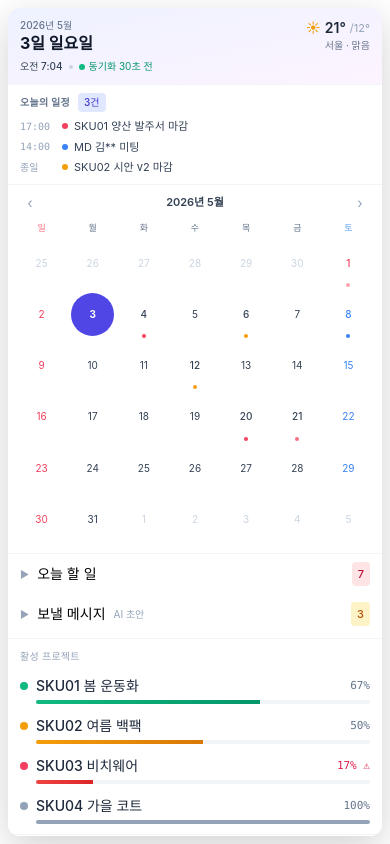
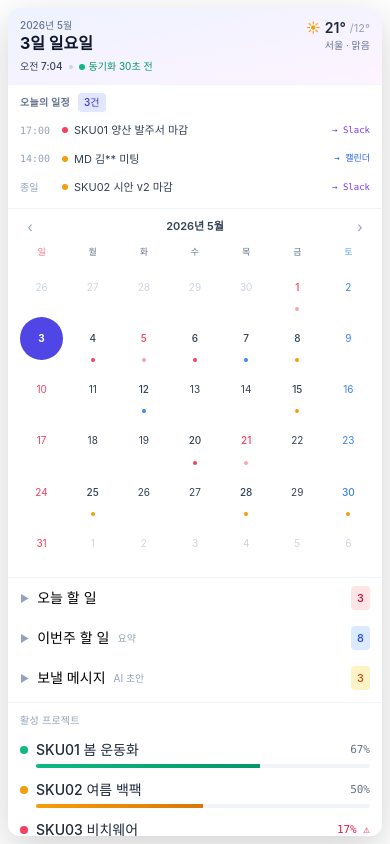
Before and after one commit to lsh135401-hue/designer-dashboard-, a website: page app/src/index.html in a window 390 px wide. Drawn offline with nearby package versions, Linux system fonts and the light colour scheme.

Commit message:
feat(popover): clickable calendar dates → updates events list + 이번주 할 일 toggle

```diff
--- a/app/src/index.html
+++ b/app/src/index.html
@@ -75,37 +75,22 @@
     </div>
   </div>
 
-  <!-- 오늘의 일정 -->
+  <!-- 선택한 날짜의 일정 (캘린더에서 클릭한 날짜) -->
   <div class="px-3 py-2 border-b border-slate-100">
     <div class="flex items-center gap-2 mb-1.5">
-      <span class="text-[10px] uppercase tracking-wide text-slate-500 font-semibold">오늘의 일정</span>
-      <span class="text-[10px] px-1.5 py-0.5 rounded bg-indigo-100 text-indigo-700 font-medium">3건</span>
+      <span id="events-date-label" class="text-[10px] uppercase tracking-wide text-slate-500 font-semibold">오늘의 일정</span>
+      <span id="events-count" class="text-[10px] px-1.5 py-0.5 rounded bg-indigo-100 text-indigo-700 font-medium">0건</span>
+      <button id="events-back-today" onclick="selectDate(TODAY_ISO)" class="ml-auto text-[10px] text-indigo-600 hover:underline hidden">오늘로</button>
     </div>
-    <div class="space-y-1 text-[11px]">
-      <div class="flex items-center gap-1.5 text-slate-700">
-        <span class="font-mono text-[10px] text-slate-400 w-9">17:00</span>
-        <span class="w-1.5 h-1.5 rounded-full bg-rose-500 shrink-0"></span>
-        <span class="truncate">SKU01 양산 발주서 마감</span>
-      </div>
-      <div class="flex items-center gap-1.5 text-slate-700">
-        <span class="font-mono text-[10px] text-slate-400 w-9">14:00</span>
-        <span class="w-1.5 h-1.5 rounded-full bg-blue-500 shrink-0"></span>
-        <span class="truncate">MD 김** 미팅</span>
-      </div>
-      <div class="flex items-center gap-1.5 text-slate-700">
-        <span class="font-mono text-[10px] text-slate-400 w-9">종일</span>
-        <span class="w-1.5 h-1.5 rounded-full bg-amber-500 shrink-0"></span>
-        <span class="truncate">SKU02 시안 v2 마감</span>
-      </div>
-    </div>
+    <div id="events-list" class="space-y-1 text-[11px]"></div>
   </div>
 
-  <!-- 미니 월간 캘린더 -->
+  <!-- 미니 월간 캘린더 (날짜 클릭 → 위 일정 갱신) -->
   <div class="px-2 py-2 border-b border-slate-100">
     <div class="flex items-center justify-between mb-1 px-1">
-      <button class="text-slate-400 hover:text-slate-700 text-sm leading-none w-5 h-5 grid place-items-center">‹</button>
-      <span class="text-[11px] font-semibold text-slate-700">2026년 5월</span>
-      <button class="text-slate-400 hover:text-slate-700 text-sm leading-none w-5 h-5 grid place-items-center">›</button>
+      <button onclick="navMonth(-1)" class="text-slate-400 hover:text-slate-700 text-sm leading-none w-5 h-5 grid place-items-center">‹</button>
+      <span id="cal-month-label" class="text-[11px] font-semibold text-slate-700">2026년 5월</span>
+      <button onclick="navMonth(1)" class="text-slate-400 hover:text-slate-700 text-sm leading-none w-5 h-5 grid place-items-center">›</button>
     </div>
     <div class="grid grid-cols-7 text-[9px] text-center font-medium">
       <div class="text-rose-400 py-1">일</div>
@@ -116,130 +101,26 @@
       <div class="text-slate-500 py-1">금</div>
       <div class="text-blue-400 py-1">토</div>
     </div>
-    <div class="grid grid-cols-7 text-[10px] text-center">
-      <div class="aspect-square grid place-items-center text-slate-300">25</div>
-      <div class="aspect-square grid place-items-center text-slate-300">26</div>
-      <div class="aspect-square grid place-items-center text-slate-300">27</div>
-      <div class="aspect-square grid place-items-center text-slate-300">28</div>
-      <div class="aspect-square grid place-items-center text-slate-300">29</div>
-      <div class="aspect-square grid place-items-center text-slate-300">30</div>
-      <div class="aspect-square relative grid place-items-center text-rose-500 font-medium">
-        <span>1</span>
-        <span class="absolute bottom-0.5 left-1/2 -translate-x-1/2 w-1 h-1 rounded-full bg-rose-300"></span>
-      </div>
-      <div class="aspect-square relative grid place-items-center text-rose-500">2</div>
-      <div class="aspect-square relative grid place-items-center">
-        <span class="absolute inset-1 rounded-full bg-indigo-600"></span>
-        <span class="relative text-white font-bold">3</span>
-        <span class="absolute bottom-0 left-1/2 -translate-x-1/2 flex gap-[2px]">
-          <span class="w-[3px] h-[3px] rounded-full bg-white"></span>
-          <span class="w-[3px] h-[3px] rounded-full bg-white"></span>
-          <span class="w-[3px] h-[3px] rounded-full bg-white"></span>
-        </span>
-      </div>
-      <div class="aspect-square relative grid place-items-center text-slate-700 font-medium">
-        <span>4</span>
-        <span class="absolute bottom-0.5 left-1/2 -translate-x-1/2 w-1 h-1 rounded-full bg-rose-500"></span>
-      </div>
-      <div class="aspect-square relative grid place-items-center text-slate-700">5</div>
-      <div class="aspect-square relative grid place-items-center text-slate-700 font-medium">
-        <span>6</span>
-        <span class="absolute bottom-0.5 left-1/2 -translate-x-1/2 w-1 h-1 rounded-full bg-amber-500"></span>
-      </div>
-      <div class="aspect-square relative grid place-items-center text-slate-700">7</div>
-      <div class="aspect-square relative grid place-items-center text-blue-500 font-medium">
-        <span>8</span>
-        <span class="absolute bottom-0.5 left-1/2 -translate-x-1/2 w-1 h-1 rounded-full bg-blue-500"></span>
-      </div>
-      <div class="aspect-square grid place-items-center text-rose-500">9</div>
-      <div class="aspect-square grid place-items-center text-slate-700">10</div>
-      <div class="aspect-square grid place-items-center text-slate-700">11</div>
-      <div class="aspect-square relative grid place-items-center text-slate-700 font-medium">
-        <span>12</span>
-        <span class="absolute bottom-0.5 left-1/2 -translate-x-1/2 w-1 h-1 rounded-full bg-amber-500"></span>
-      </div>
-      <div class="aspect-square grid place-items-center text-slate-700">13</div>
-      <div class="aspect-square grid place-items-center text-slate-700">14</div>
-      <div class="aspect-square grid place-items-center text-blue-500">15</div>
-      <div class="aspect-square grid place-items-center text-rose-500">16</div>
-      <div class="aspect-square grid place-items-center text-slate-700">17</div>
-      <div class="aspect-square grid place-items-center text-slate-700">18</div>
-      <div class="aspect-square grid place-items-center text-slate-700">19</div>
-      <div class="aspect-square relative grid place-items-center text-slate-700 font-medium">
-        <span>20</span>
-        <span class="absolute bottom-0.5 left-1/2 -translate-x-1/2 w-1 h-1 rounded-full bg-rose-500"></span>
-      </div>
-      <div class="aspect-square relative grid place-items-center text-slate-700 font-medium">
-        <span>21</span>
-        <span class="absolute bottom-0.5 left-1/2 -translate-x-1/2 w-1 h-1 rounded-full bg-rose-400"></span>
-      </div>
-      <div class="aspect-square grid place-items-center text-blue-500">22</div>
-      <div class="aspect-square grid place-items-center text-rose-500">23</div>
-      <div class="aspect-square grid place-items-center text-slate-700">24</div>
-      <div class="aspect-square grid place-items-center text-slate-700">25</div>
-      <div class="aspect-square grid place-items-center text-slate-700">26</div>
-      <div class="aspect-square grid place-items-center text-slate-700">27</div>
-      <div class="aspect-square grid place-items-center text-slate-700">28</div>
-      <div class="aspect-square grid place-items-center text-blue-500">29</div>
-      <div class="aspect-square grid place-items-center text-rose-500">30</div>
-      <div class="aspect-square grid place-items-center text-slate-700">31</div>
-      <div class="aspect-square grid place-items-center text-slate-300">1</div>
-      <div class="aspect-square grid place-items-center text-slate-300">2</div>
-      <div class="aspect-square grid place-items-center text-slate-300">3</div>
-      <div class="aspect-square grid place-items-center text-slate-300">4</div>
-      <div class="aspect-square grid place-items-center text-slate-300">5</div>
-    </div>
+    <div id="cal-grid" class="grid grid-cols-7 text-[10px] text-center"></div>
   </div>
 
-  <!-- 오늘 할 일 (토글) -->
-  <details>
+  <!-- 오늘 할 일 (토글, JS 렌더) -->
+  <details id="today-tasks-toggle">
     <summary class="block px-3 py-2 flex items-center gap-2 text-sm hover:bg-slate-50">
       <span class="toggle-arrow text-slate-400">▶</span> 오늘 할 일
-      <span class="ml-auto text-[11px] px-1.5 py-0.5 rounded bg-rose-100 text-rose-700 font-medium">7</span>
+      <span id="today-tasks-count" class="ml-auto text-[11px] px-1.5 py-0.5 rounded bg-rose-100 text-rose-700 font-medium">0</span>
     </summary>
-    <div class="bg-slate-50/60 border-y border-slate-100 py-1">
-      <a href="#" onclick='openInChannel(event,"slack","#factory-A","사장님 안녕하세요. SKU01 양산 발주서 17시까지 회신 부탁드립니다. 사이즈표 누락 건 함께 확인해주세요.","Slack #factory-A")' class="flex items-center gap-1.5 px-3 py-1.5 text-[11px] hover:bg-white">
-        <span class="font-mono text-[10px] text-slate-400 w-9">17:00</span>
-        <span class="w-1.5 h-1.5 rounded-full bg-rose-500 shrink-0"></span>
-        <span class="flex-1 truncate text-slate-700">SKU01 양산 발주서 마감</span>
-        <span class="text-[9px] text-violet-600 font-mono">→ Slack</span>
-      </a>
-      <a href="#" onclick='openInChannel(event,"slack","DM @md_kim","김** 님, SKU01 사이즈 컨펌 한 번만 더 부탁드릴게요. 어제 230 라인 도면 반영됐는지 확인이 필요합니다.","Slack DM @md_kim")' class="flex items-center gap-1.5 px-3 py-1.5 text-[11px] hover:bg-white">
-        <span class="font-mono text-[10px] text-slate-400 w-9">오전</span>
-        <span class="w-1.5 h-1.5 rounded-full bg-rose-500 shrink-0"></span>
-        <span class="flex-1 truncate text-slate-700">MD 사이즈 컨펌 요청</span>
-        <span class="text-[9px] text-violet-600 font-mono">→ Slack</span>
-      </a>
-      <a href="#" onclick='openInChannel(event,"slack","DM @md_kim","김** 님, SKU02 시안 v2 검토 부탁드립니다. 14시 미팅 전에 확인 가능하실까요?","Slack DM @md_kim")' class="flex items-center gap-1.5 px-3 py-1.5 text-[11px] hover:bg-white">
-        <span class="font-mono text-[10px] text-slate-400 w-9">12:00</span>
-        <span class="w-1.5 h-1.5 rounded-full bg-amber-500 shrink-0"></span>
-        <span class="flex-1 truncate text-slate-700">SKU02 시안 v2 마감</span>
-        <span class="text-[9px] text-violet-600 font-mono">→ Slack</span>
-      </a>
-      <a href="#" onclick='openInChannel(event,"slack","#factory-VN","Hi Linh, could you share the QC checklist for SKU03? We are 2 days behind and need to align by EOD.","Slack #factory-VN")' class="flex items-center gap-1.5 px-3 py-1.5 text-[11px] hover:bg-white">
-        <span class="font-mono text-[10px] text-slate-400 w-9">오후</span>
-        <span class="w-1.5 h-1.5 rounded-full bg-rose-500 shrink-0"></span>
-        <span class="flex-1 truncate text-slate-700">SKU03 QC 점검 (지연)</span>
-        <span class="text-[9px] text-violet-600 font-mono">→ Slack</span>
-      </a>
-      <a href="#" onclick='openInChannel(event,"gmail","factory-b@example.com","공장B 관계자님, SKU04 견적서 확인 감사합니다. 단가 협의 가능 여부 회신 부탁드립니다.","Gmail")' class="flex items-center gap-1.5 px-3 py-1.5 text-[11px] hover:bg-white">
-        <span class="font-mono text-[10px] text-slate-400 w-9">오후</span>
-        <span class="w-1.5 h-1.5 rounded-full bg-blue-500 shrink-0"></span>
-        <span class="flex-1 truncate text-slate-700">공장B 견적 회신</span>
-        <span class="text-[9px] text-rose-600 font-mono">→ Gmail</span>
-      </a>
-      <a href="#" onclick='openInChannel(event,"slack","DM @md_kim","오늘 14시 미팅 어젠다: SKU02 시안 v2, SKU01 양산 일정, 비치웨어 지연 대응. 자료 공유드립니다.","Slack DM")' class="flex items-center gap-1.5 px-3 py-1.5 text-[11px] hover:bg-white">
-        <span class="font-mono text-[10px] text-slate-400 w-9">14:00</span>
-        <span class="w-1.5 h-1.5 rounded-full bg-blue-500 shrink-0"></span>
-        <span class="flex-1 truncate text-slate-700">MD 미팅 준비</span>
-        <span class="text-[9px] text-violet-600 font-mono">→ Slack</span>
-      </a>
-      <a href="#" onclick='openInChannel(event,"notion","",""," ")' class="flex items-center gap-1.5 px-3 py-1.5 text-[11px] hover:bg-white opacity-60">
-        <span class="font-mono text-[10px] text-slate-400 w-9">완료</span>
-        <span class="w-1.5 h-1.5 rounded-full bg-emerald-500 shrink-0"></span>
-        <span class="flex-1 truncate text-slate-500 line-through">아침 메일 정리</span>
-      </a>
-    </div>
+    <div id="today-tasks-list" class="bg-slate-50/60 border-y border-slate-100 py-1"></div>
+  </details>
+
+  <!-- 이번주 할 일 (토글, 요약, JS 렌더) -->
+  <details id="week-tasks-toggle">
+    <summary class="block px-3 py-2 flex items-center gap-2 text-sm hover:bg-slate-50">
+      <span class="toggle-arrow text-slate-400">▶</span> 이번주 할 일
+      <span class="text-[10px] text-slate-400">요약</span>
+      <span id="week-tasks-count" class="ml-auto text-[11px] px-1.5 py-0.5 rounded bg-blue-100 text-blue-700 font-medium">0</span>
+    </summary>
+    <div id="week-tasks-list" class="bg-slate-50/60 border-y border-slate-100 py-1"></div>
   </details>
 
   <!-- 보낼 메시지 (토글, AI 초안) -->
@@ -322,6 +203,297 @@
 
 <script>
   const BASE_URL = 'https://lsh135401-hue.github.io/designer-dashboard-/.planning/sketches/v0-dashboard.html';
+
+  // ── 데이터 ──
+  // mockup 기준 오늘 = 2026-05-03 (월)
+  const TODAY_ISO = '2026-05-03';
+  const VIEW_YEAR = 2026;
+  let viewYear = VIEW_YEAR;
+  let viewMonth = 5; // 1-based
+  let selectedDate = TODAY_ISO;
+
+  // 우선순위별 색상 (좌측 점)
+  const PRI_COLOR = {
+    urgent: 'bg-rose-500',
+    today:  'bg-amber-500',
+    week:   'bg-blue-500',
+    normal: 'bg-slate-400',
+    done:   'bg-emerald-500'
+  };
+
+  // 채널별 색상 (라벨)
+  const CH_COLOR = {
+    slack:  { text: 'text-violet-600', bg: 'bg-violet-100', label: 'Slack' },
+    gmail:  { text: 'text-rose-600',   bg: 'bg-rose-100',   label: 'Gmail' },
+    kakao:  { text: 'text-amber-700',  bg: 'bg-amber-100',  label: '카톡' },
+    notion: { text: 'text-slate-700',  bg: 'bg-slate-200',  label: 'Notion' },
+    cal:    { text: 'text-blue-600',   bg: 'bg-blue-100',   label: '캘린더' }
+  };
+
+  // 날짜별 일정 (mockup)
+  const EVENTS_BY_DATE = {
+    '2026-05-01': [
+      { time: '종일', priority: 'normal', title: '근로자의 날 (휴무)', kind: 'holiday' }
+    ],
+    '2026-05-03': [
+      { time: '17:00', priority: 'urgent', title: 'SKU01 양산 발주서 마감', channel: 'slack', target: '#factory-A',
+        body: '사장님, 안녕하세요.\n\nSKU01 양산 D-1 리마인드 드립니다.\n도면에서 사이즈 표기 누락 건 확인 부탁드리고, 발주서는 오늘 17시까지 회신 주시면 감사하겠습니다.\n\n감사합니다.',
+        label: 'Slack #factory-A · AI 초안' },
+      { time: '14:00', priority: 'today', title: 'MD 김** 미팅', channel: 'cal', target: '',
+        body: '오늘 14시 미팅 어젠다: SKU02 시안 v2, SKU01 양산 일정, 비치웨어 지연 대응. 자료 공유드립니다.',
+        label: '캘린더 이벤트' },
+      { time: '종일', priority: 'today', title: 'SKU02 시안 v2 마감', channel: 'slack', target: 'DM @md_kim',
+        body: '김** 님, SKU02 시안 v2 12시 전까지 보내드릴게요. 14시 미팅에서 같이 보시죠.',
+        label: 'Slack DM @md_kim' }
+    ],
+    '2026-05-04': [
+      { time: '오전', priority: 'urgent', title: 'SKU01 컨펌 D-day', channel: 'slack', target: '#factory-A',
+        body: '사장님, SKU01 컨펌 D-day입니다. 오늘 결정 사항 공유 부탁드립니다.', label: 'Slack #factory-A' },
+      { time: '오후', priority: 'today', title: 'MD 사이즈 컨펌 회의', channel: 'slack', target: 'DM @md_kim',
+        body: 'MD 김** 님, SKU01 사이즈 230 라인 도면 반영됐는지 컨펌 부탁드릴게요.', label: 'Slack DM @md_kim' }
+    ],
+    '2026-05-05': [
+      { time: '종일', priority: 'normal', title: '어린이날 (휴무)', kind: 'holiday' }
+    ],
+    '2026-05-06': [
+      { time: '오전', priority: 'urgent', title: 'SKU01 양산 발주서 송부', channel: 'gmail', target: 'factory-a@example.com',
+        body: '공장A 사장님, SKU01 양산 발주서 첨부드립니다. 납기 5/30 기준 진행 부탁드립니다.', label: 'Gmail · 공장A' }
+    ],
+    '2026-05-07': [
+      { time: '오후', priority: 'week', title: '공장A 견적 검토', channel: 'notion', target: '',
+        body: '', label: 'Notion 페이지 열기' }
+    ],
+    '2026-05-08': [
+      { time: '오전', priority: 'today', title: 'SKU01 양산 시작 확인', channel: 'slack', target: '#factory-A',
+        body: '사장님, SKU01 양산 시작 확인 부탁드립니다. 진행 사진 한 장만 공유해주시면 감사하겠습니다.', label: 'Slack #factory-A' }
+    ],
+    '2026-05-12': [
+      { time: '오후', priority: 'week', title: 'SKU02 MD 검토 회의', channel: 'cal', target: '',
+        body: '', label: '캘린더 이벤트' }
+    ],
+    '2026-05-15': [
+      { time: '오전', priority: 'today', title: 'SKU02 샘플 도착', channel: 'slack', target: '#factory-A',
+        body: 'SKU02 샘플 도착 확인 — 사진 공유 부탁드립니다.', label: 'Slack #factory-A' },
+      { time: '오후', priority: 'week', title: 'SKU01 QC 시작', channel: 'notion', target: '',
+        body: '', label: 'Notion QC 페이지' }
+    ],
+    '2026-05-20': [
+      { time: '종일', priority: 'urgent', title: 'SKU03 1차 시안 마감', channel: 'slack', target: 'DM @md_kim',
+        body: 'SKU03 1차 시안 검토 부탁드립니다. 비치웨어 라인업 컨셉 확인 필요.', label: 'Slack DM @md_kim' }
+    ],
+    '2026-05-21': [
+      { time: '종일', priority: 'normal', title: '석가탄신일 (휴무)', kind: 'holiday' }
+    ],
+    '2026-05-25': [
+      { time: '오전', priority: 'today', title: 'SKU01 QC 점검', channel: 'notion', target: '',
+        body: '', label: 'Notion QC 체크리스트' }
+    ],
+    '2026-05-28': [
+      { time: '종일', priority: 'today', title: 'SKU03 2차 시안', channel: 'slack', target: 'DM @md_kim',
+        body: 'SKU03 2차 시안 보내드립니다. 1차 코멘트 반영 완료.', label: 'Slack DM @md_kim' }
+    ],
+    '2026-05-30': [
+      { time: '종일', priority: 'today', title: 'SKU01 양산 완료', channel: 'notion', target: '',
+        body: '', label: 'Notion 출고 페이지' }
+    ]
+  };
+
+  // ── 유틸 ──
+  function isoFromYMD(y, m, d) {
+    return `${y}-${String(m).padStart(2,'0')}-${String(d).padStart(2,'0')}`;
+  }
+  function dayOfWeek(iso) {
+    return new Date(iso + 'T00:00:00').getDay();
+  }
+  function escapeAttr(s) {
+    return (s || '').replace(/&/g,'&amp;').replace(/'/g,'&#39;').replace(/"/g,'&quot;').replace(/\n/g,'\\n');
+  }
+
+  // ── 캘린더 렌더 ──
+  function renderCalendar() {
+    const grid = document.getElementById('cal-grid');
+    const label = document.getElementById('cal-month-label');
+    if (!grid) return;
+    label.textContent = `${viewYear}년 ${viewMonth}월`;
+
+    const firstDow = new Date(viewYear, viewMonth-1, 1).getDay();
+    const daysInMonth = new Date(viewYear, viewMonth, 0).getDate();
+    const prevMonthDays = new Date(viewYear, viewMonth-1, 0).getDate();
+
+    let html = '';
+    // 이전 달 채우기
+    for (let i = firstDow - 1; i >= 0; i--) {
+      html += `<div class="aspect-square grid place-items-center text-slate-300">${prevMonthDays - i}</div>`;
+    }
+    // 이번 달
+    for (let d = 1; d <= daysInMonth; d++) {
+      const iso = isoFromYMD(viewYear, viewMonth, d);
+      const dow = dayOfWeek(iso);
+      const events = EVENTS_BY_DATE[iso] || [];
+      const isHoliday = events.some(e => e.kind === 'holiday');
+      const isToday = iso === TODAY_ISO;
+      const isSelected = iso === selectedDate;
+
+      let textClass = 'text-slate-700';
+      if (isHoliday || dow === 0) textClass = 'text-rose-500';
+      else if (dow === 6) textClass = 'text-blue-500';
+
+      // 우선순위 가장 높은 이벤트 색상
+      let dotClass = '';
+      const order = ['urgent','today','week','normal'];
+      for (const p of order) {
+        if (events.some(e => e.priority === p && e.kind !== 'holiday')) { dotClass = PRI_COLOR[p]; break; }
+      }
+      if (!dotClass && isHoliday) dotClass = 'bg-rose-300';
+
+      html += `<div class="aspect-square relative grid place-items-center ${textClass} cursor-pointer hover:bg-slate-100 rounded transition-colors ${isSelected && !isToday ? 'ring-2 ring-indigo-400' : ''}" data-date="${iso}" onclick="selectDate('${iso}')">`;
+      if (isToday) {
+        html += `<span class="absolute inset-1 rounded-full bg-indigo-600"></span>`;
+        html += `<span class="relative text-white font-bold">${d}</span>`;
+        if (events.length) {
+          const dotsCount = Math.min(3, events.length);
+          html += `<span class="absolute bottom-0 left-1/2 -translate-x-1/2 flex gap-[2px]">`;
+          for (let i = 0; i < dotsCount; i++) html += `<span class="w-[3px] h-[3px] rounded-full bg-white"></span>`;
+          html += `</span>`;
+        }
+      } else {
+        html += `<span class="${events.length ? 'font-medium' : ''}">${d}</span>`;
+        if (dotClass) {
+          html += `<span class="absolute bottom-0.5 left-1/2 -translate-x-1/2 w-1 h-1 rounded-full ${dotClass}"></span>`;
+        }
+      }
+      html += `</div>`;
+    }
+    // 다음 달 채우기 (6주 = 42셀까지)
+    const used = firstDow + daysInMonth;
+    const trailing = (Math.ceil(used / 7) * 7) - used;
+    for (let i = 1; i <= trailing; i++) {
+      html += `<div class="aspect-square grid place-items-center text-slate-300">${i}</div>`;
+    }
+    grid.innerHTML = html;
+  }
+
+  function navMonth(delta) {
+    viewMonth += delta;
+    if (viewMonth < 1) { viewMonth = 12; viewYear--; }
+    if (viewMonth > 12) { viewMonth = 1; viewYear++; }
+    renderCalendar();
+  }
+  window.navMonth = navMonth;
+
+  // ── 일정 리스트 (선택한 날짜) ──
+  function eventToHTML(ev, opts = {}) {
+    const ch = CH_COLOR[ev.channel] || { text: 'text-slate-500', label: '' };
+    const arrow = ev.channel ? `<span class="text-[9px] ${ch.text} font-mono ml-auto shrink-0">→ ${ch.label}</span>` : '';
+    const klass = opts.compact
+      ? 'flex items-center gap-1.5 px-3 py-1 text-[11px] rounded hover:bg-white'
+      : 'flex items-center gap-1.5 px-3 py-1.5 text-[11px] hover:bg-white';
+    const time = opts.showTime !== false
+      ? `<span class="font-mono text-[10px] text-slate-400 w-9 shrink-0">${ev.time || ''}</span>`
+      : '';
+    const handler = ev.kind === 'holiday' ? '' :
+      ` onclick='openInChannel(event,"${ev.channel||""}","${escapeAttr(ev.target)}","${escapeAttr(ev.body)}","${escapeAttr(ev.label||ev.title)}")'`;
+    return `<a href="#"${handler} class="${klass}">
+      ${time}
+      <span class="w-1.5 h-1.5 rounded-full ${PRI_COLOR[ev.priority]||'bg-slate-400'} shrink-0"></span>
+      <span class="flex-1 truncate text-slate-700">${ev.title}</span>
+      ${arrow}
+    </a>`;
+  }
+
+  function renderEvents() {
+    const list = document.getElementById('events-list');
+    const labelEl = document.getElementById('events-date-label');
+    const countEl = document.getElementById('events-count');
+    const backBtn = document.getElementById('events-back-today');
+    if (!list) return;
+
+    const events = EVENTS_BY_DATE[selectedDate] || [];
+    const isToday = selectedDate === TODAY_ISO;
+    const d = new Date(selectedDate + 'T00:00:00');
+    const dows = ['일','월','화','수','목','금','토'];
+    labelEl.textContent = isToday
+      ? '오늘의 일정'
+      : `${d.getMonth()+1}월 ${d.getDate()}일 (${dows[d.getDay()]}) 일정`;
+    countEl.textContent = `${events.length}건`;
+    backBtn.classList.toggle('hidden', isToday);
+
+    list.innerHTML = events.length
+      ? events.map(ev => `<div class="flex items-center gap-1.5">${
+          ev.kind === 'holiday'
+            ? `<span class="font-mono text-[10px] text-slate-400 w-9">${ev.time}</span>
+               <span class="w-1.5 h-1.5 rounded-full bg-rose-300 shrink-0"></span>
+               <span class="text-slate-500 italic">${ev.title}</span>`
+            : eventToHTML(ev, { compact: false }).replace(/^<a /, '<a class="flex-1" ').replace('class="flex-1" href="#"', 'href="#"').replace(/class="flex items-center gap-1.5 px-3 py-1.5/, 'class="w-full flex items-center gap-1.5 py-1')
+        }</div>`).join('')
+      : '<div class="text-[11px] text-slate-400 italic px-1 py-1">일정 없음</div>';
+  }
+
+  function selectDate(iso) {
+    selectedDate = iso;
+    renderCalendar();
+    renderEvents();
+  }
+  window.selectDate = selectDate;
+
+  // ── 오늘 할 일 (오늘 날짜의 events) ──
+  function renderTodayTasks() {
+    const list = document.getElementById('today-tasks-list');
+    const count = document.getElementById('today-tasks-count');
+    if (!list) return;
+    const events = EVENTS_BY_DATE[TODAY_ISO] || [];
+    const actionable = events.filter(e => e.kind !== 'holiday');
+    count.textContent = actionable.length;
+    list.innerHTML = actionable.map(ev => eventToHTML(ev)).join('');
+  }
+
+  // ── 이번주 할 일 (요약, 일~토) ──
+  function renderWeekTasks() {
+    const list = document.getElementById('week-tasks-list');
+    const count = document.getElementById('week-tasks-count');
+    if (!list) return;
+
+    const today = new Date(TODAY_ISO + 'T00:00:00');
+    const dow = today.getDay();
+    const sunday = new Date(today);
+    sunday.setDate(today.getDate() - dow);
+    const dows = ['일','월','화','수','목','금','토'];
+
+    let total = 0;
+    const html = [];
+    for (let i = 0; i < 7; i++) {
+      const dayDate = new Date(sunday);
+      dayDate.setDate(sunday.getDate() + i);
+      const iso = isoFromYMD(dayDate.getFullYear(), dayDate.getMonth()+1, dayDate.getDate());
+      const events = (EVENTS_BY_DATE[iso] || []).filter(e => e.kind !== 'holiday');
+      total += events.length;
+      const isToday = iso === TODAY_ISO;
+      const dayLabel = `${dayDate.getMonth()+1}/${dayDate.getDate()} (${dows[i]})`;
+      const isWeekend = i === 0 || i === 6;
+      html.push(`
+        <div class="px-3 py-1">
+          <div class="text-[10px] uppercase tracking-wide ${isToday ? 'text-indigo-700 font-bold' : (isWeekend ? 'text-slate-400 font-semibold' : 'text-slate-500 font-semibold')} mb-0.5">
+            ${dayLabel}${isToday ? ' · 오늘' : ''}${events.length ? '' : ' <span class="font-normal lowercase italic text-slate-400">일정 없음</span>'}
+          </div>
+          ${events.map(ev => `<a href="#" onclick='openInChannel(event,"${ev.channel||""}","${escapeAttr(ev.target)}","${escapeAttr(ev.body)}","${escapeAttr(ev.label||ev.title)}")' class="flex items-center gap-1.5 ml-2 py-0.5 text-[11px] hover:bg-white rounded">
+            <span class="w-1.5 h-1.5 rounded-full ${PRI_COLOR[ev.priority]||'bg-slate-400'} shrink-0"></span>
+            <span class="truncate text-slate-700 flex-1">${ev.title}</span>
+            ${ev.channel ? `<span class="text-[9px] ${(CH_COLOR[ev.channel]||{}).text||'text-slate-500'} font-mono">→ ${(CH_COLOR[ev.channel]||{}).label||ev.channel}</span>` : ''}
+          </a>`).join('')}
+        </div>
+      `);
+    }
+    count.textContent = total;
+    list.innerHTML = html.join('');
+  }
+
+  // ── 초기화 ──
+  document.addEventListener('DOMContentLoaded', () => {
+    renderCalendar();
+    renderEvents();
+    renderTodayTasks();
+    renderWeekTasks();
+  });
 
   function openExternal(url) {
     if (window.__TAURI__ && window.__TAURI__.opener) {
```
